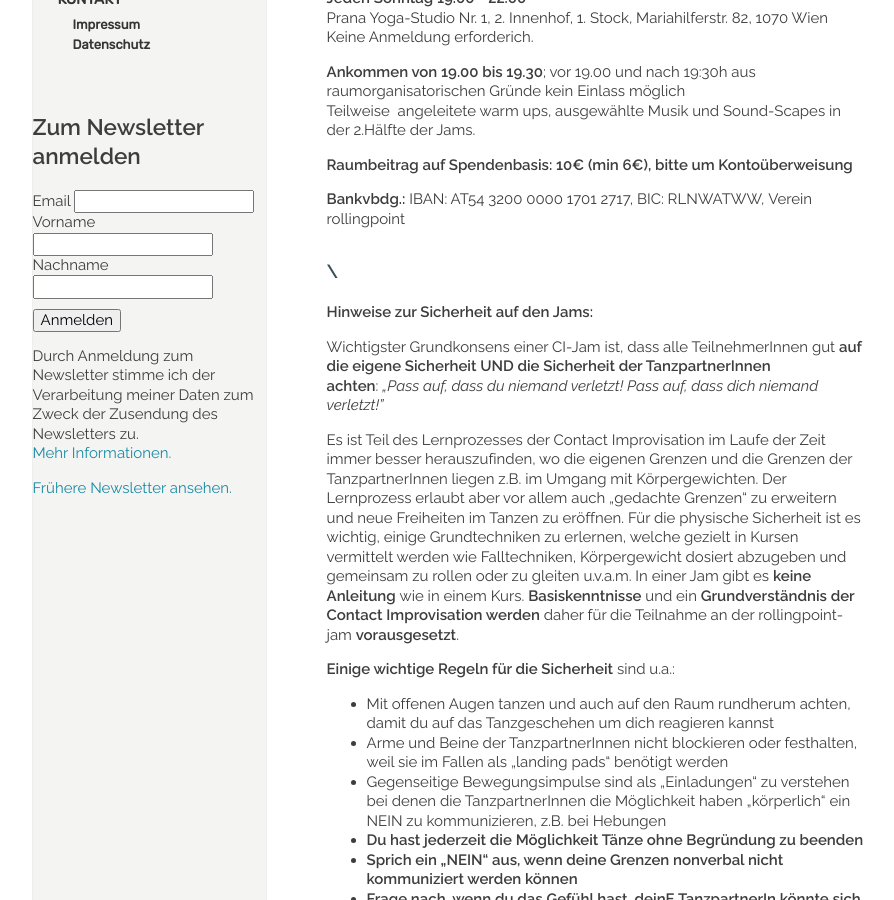
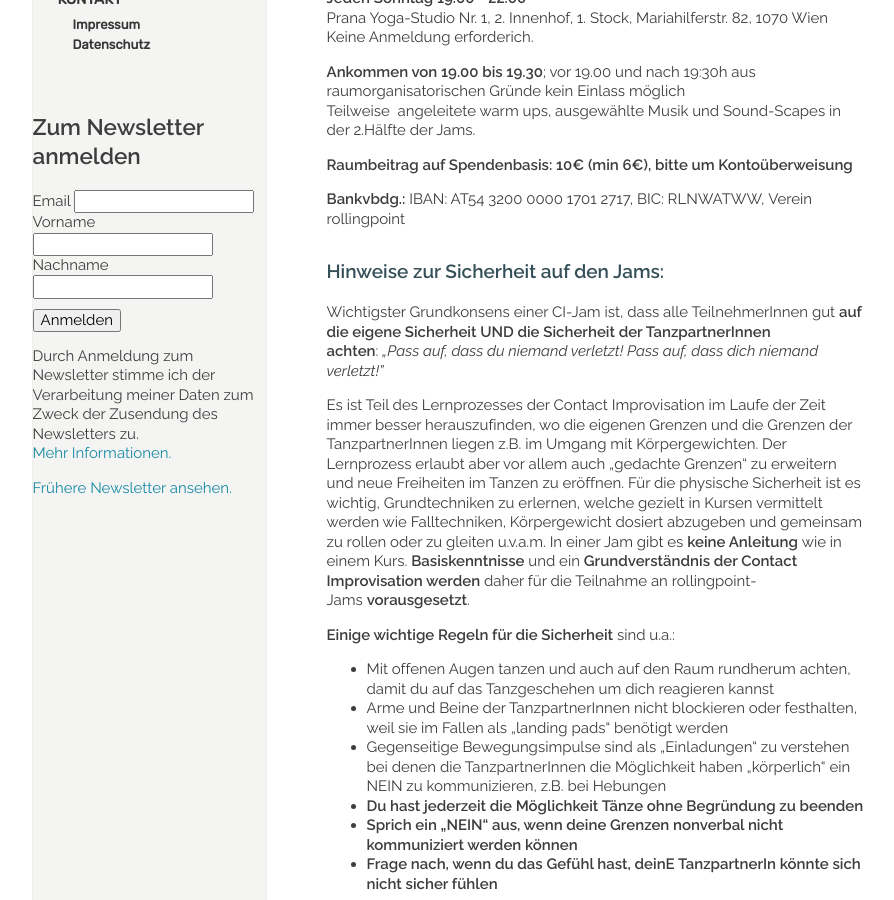
Before and after one commit to manulari/rollingpointat, a Jekyll site: the page built from _pages_de/jams.md, in a window 1280 px wide and 900 px high, scrolled down 798 px. Shown: the whole window, without its empty margins (152-1046 px from the left). Built offline with Jekyll 4.4.1, drawn with Linux system fonts in a browser that asks for light colours; comment, search, counter and statistics services are not loaded.

Commit message:
Update page (de) “jams”

```diff
--- a/_pages_de/jams.md
+++ b/_pages_de/jams.md
@@ -32,13 +32,11 @@ Teilweise  angeleitete warm ups, ausgewählte Musik und Sound-Scapes in der 2.H
 
 **Bankvbdg.:** IBAN: AT54 3200 0000 1701 2717, BIC: RLNWATWW, Verein rollingpoint
 
-### \
-
-**Hinweise zur Sicherheit auf den Jams:**
+### **Hinweise zur Sicherheit auf den Jams:**
 
 Wichtigster Grundkonsens einer CI-Jam ist, dass alle TeilnehmerInnen gut **auf die eigene Sicherheit UND die Sicherheit der TanzpartnerInnen achten**: *„Pass auf, dass du niemand verletzt! Pass auf, dass dich niemand verletzt!"*
 
-Es ist Teil des Lernprozesses der Contact Improvisation im Laufe der Zeit immer besser herauszufinden, wo die eigenen Grenzen und die Grenzen der TanzpartnerInnen liegen z.B. im Umgang mit Körpergewichten. Der Lernprozess erlaubt aber vor allem auch „gedachte Grenzen“ zu erweitern und neue Freiheiten im Tanzen zu eröffnen. Für die physische Sicherheit ist es wichtig, einige Grundtechniken zu erlernen, welche gezielt in Kursen vermittelt werden wie Falltechniken, Körpergewicht dosiert abzugeben und gemeinsam zu rollen oder zu gleiten u.v.a.m. In einer Jam gibt es **keine Anleitung** wie in einem Kurs. **Basiskenntnisse** und ein **Grundverständnis der Contact Improvisation werden** daher für die Teilnahme an der rollingpoint-jam **vorausgesetzt**.
+Es ist Teil des Lernprozesses der Contact Improvisation im Laufe der Zeit immer besser herauszufinden, wo die eigenen Grenzen und die Grenzen der TanzpartnerInnen liegen z.B. im Umgang mit Körpergewichten. Der Lernprozess erlaubt aber vor allem auch „gedachte Grenzen“ zu erweitern und neue Freiheiten im Tanzen zu eröffnen. Für die physische Sicherheit ist es wichtig, Grundtechniken zu erlernen, welche gezielt in Kursen vermittelt werden wie Falltechniken, Körpergewicht dosiert abzugeben und gemeinsam zu rollen oder zu gleiten u.v.a.m. In einer Jam gibt es **keine Anleitung** wie in einem Kurs. **Basiskenntnisse** und ein **Grundverständnis der Contact Improvisation werden** daher für die Teilnahme an rollingpoint-Jams **vorausgesetzt**.
 
 **Einige wichtige Regeln für die Sicherheit** sind u.a.:
 
```
